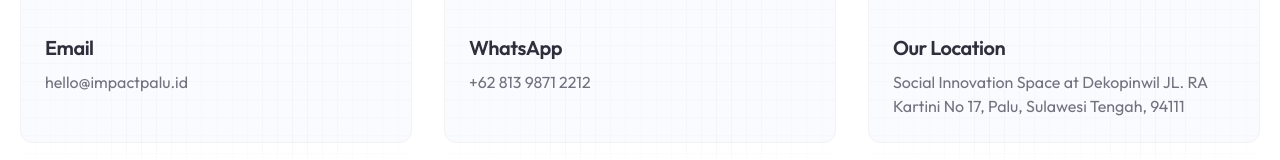
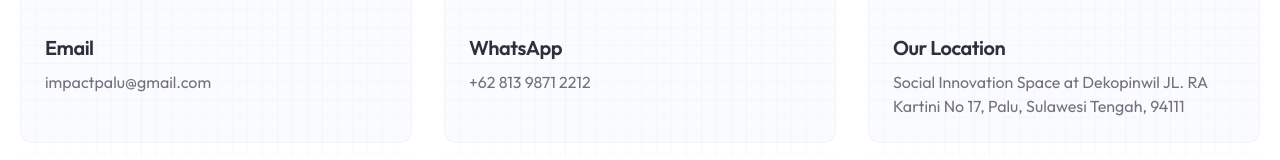
Before and after one commit to vickyadrii/impact-palu, a Next.js app: page /contact in a window 1280 px wide. Shown: the part 581-741 px from the top of the page. Built offline with nearby package versions, Linux system fonts and the light colour scheme.

Commit message:
chore: update the email

```diff
--- a/src/components/common/layout/footer/constants.ts
+++ b/src/components/common/layout/footer/constants.ts
@@ -56,8 +56,8 @@
         is_location: false,
       },
       {
-        label: "hello@impactpalu.id",
-        value: "mailto:hello@impactpalu.id",
+        label: "impactpalu@gmail.com",
+        value: "mailto:impactpalu@gmail.com",
         is_location: false,
       },
       {
--- a/src/features/contact/constants.ts
+++ b/src/features/contact/constants.ts
@@ -5,7 +5,7 @@
     id: 1,
     icon: "/assets/icons/ic_email.svg",
     label: "Email",
-    value: "hello@impactpalu.id",
+    value: "impactpalu@gmail.com",
   },
   {
     id: 2,
```
